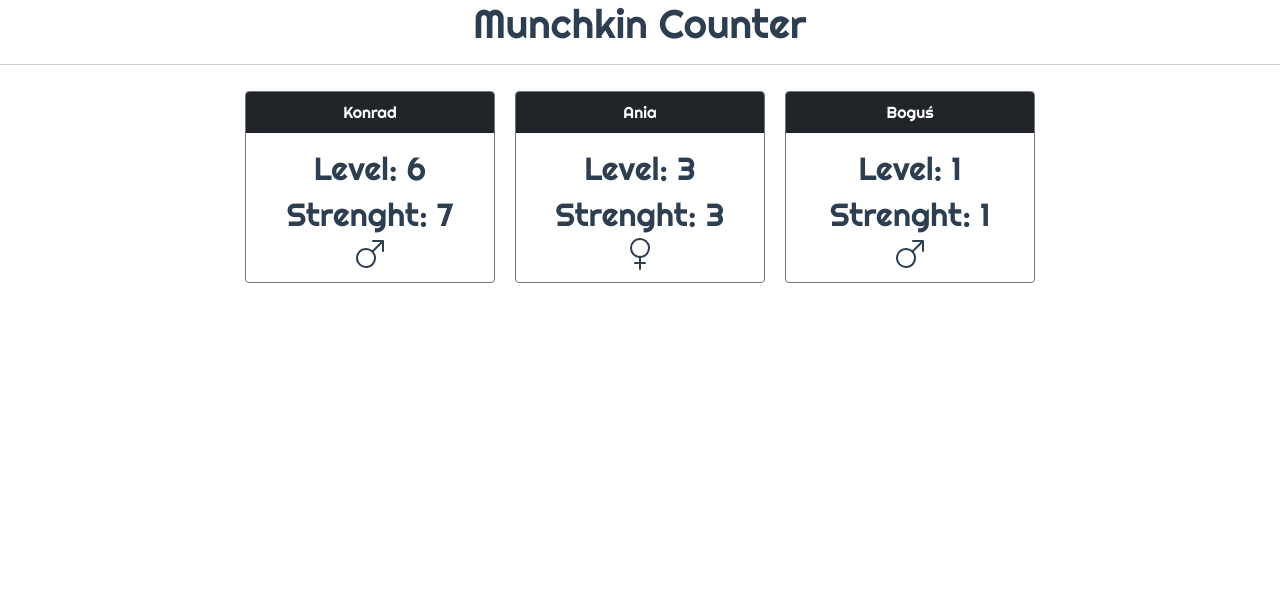
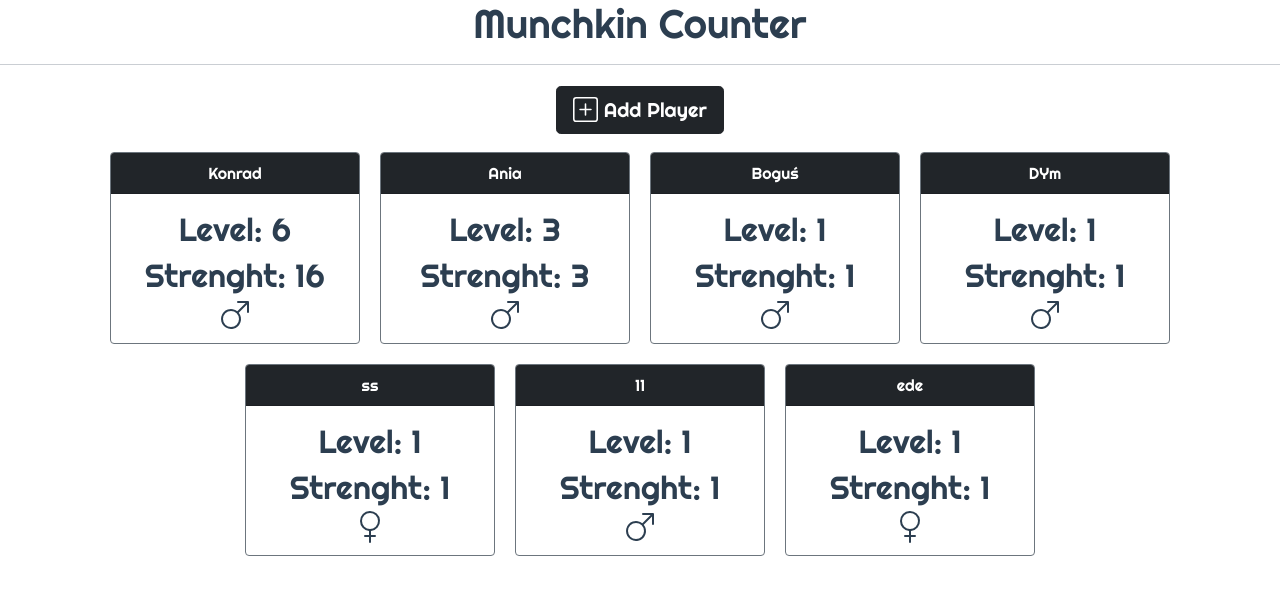
Before and after one commit to Konrad47/Vuex-ts-munchkin-counter, a Vue app: page / in a window 1280 px wide. Shown: the top 594 px of the page. Built offline with nearby package versions, Linux system fonts and the light colour scheme; data requests are answered from the project's data file.

Commit message:
add player

```diff
--- a/db.json
+++ b/db.json
@@ -4,13 +4,13 @@
       "id": 1,
       "name": "Konrad",
       "sex": true,
-      "items": 1,
+      "items": 10,
       "level": 6
     },
     {
       "id": 2,
       "name": "Ania",
-      "sex": false,
+      "sex": true,
       "items": 0,
       "level": 3
     },
@@ -20,6 +20,34 @@
       "sex": true,
       "items": 0,
       "level": 1
+    },
+    {
+      "id": 7,
+      "name": "DYm",
+      "sex": true,
+      "items": 0,
+      "level": 1
+    },
+    {
+      "id": 57,
+      "name": "ss",
+      "sex": false,
+      "items": 0,
+      "level": 1
+    },
+    {
+      "id": 37,
+      "name": "11",
+      "sex": true,
+      "items": 0,
+      "level": 1
+    },
+    {
+      "id": 77,
+      "name": "ede",
+      "sex": false,
+      "items": 0,
+      "level": 1
     }
   ]
 }
--- a/src/views/PlayersView.vue
+++ b/src/views/PlayersView.vue
@@ -1,4 +1,24 @@
 <template>
+  <div>
+    <b-button @click="showModal" variant="dark" size="lg" class="mb-2">
+      <b-icon icon="plus-square" aria-hidden="true"></b-icon> Add Player
+    </b-button>
+    <b-modal ref="my-modal" hide-header hide-footer>
+      <div class="d-block text-center">
+        <b-form-group label="Name" label-for="name-input"></b-form-group>
+        <b-form-input v-model="player.name" id="name-input"></b-form-input>
+        <button id="sex" @click="player.sex = !player.sex">
+          <b-icon v-if="player.sex" scale="2" icon="gender-male"></b-icon>
+          <b-icon v-else scale="2" icon="gender-female"></b-icon>
+        </button>
+      </div>
+      <b-button @click="addPlayer()" class="mt-3" variant="dark" block
+        >Add Player</b-button
+      >
+      <b-button @click="hideModal()" class="mt-3" variant="dark" block
+        >Close</b-button
+      >
+    </b-modal>
     <div>
       <div id="players" v-for="(player, i) in getPlayers" :key="i">
         <router-link
@@ -28,6 +48,7 @@
         </router-link>
       </div>
     </div>
+  </div>
 </template>
 
 <script lang="ts" src="./playersView.component.ts">
@@ -47,4 +68,13 @@ a:hover {
   color: #2c3e50;
   font-weight: bold;
 }
+button {
+  margin: 5px;
+}
+#sex {
+  border: none;
+  color: #2c3e50;
+  background: white;
+  margin: 10px;
+}
 </style>
--- a/src/views/playerView.component.ts
+++ b/src/views/playerView.component.ts
@@ -10,14 +10,6 @@ export default class PlayerView extends Vue {
   id!: number;
 
   @Inject("playersService") private playersService!: () => PlayersService;
-
-  public player: IPlayer = {
-    id: this.$store.getters.getPlayer.id,
-    name: this.$store.getters.getPlayer.name,
-    sex: this.$store.getters.getPlayer.sex,
-    items: this.$store.getters.getPlayer.items,
-    level: this.$store.getters.getPlayer.level,
-  };
 
   get getPlayer() {
     return this.$store.getters.getPlayer;
--- a/src/views/players.service.ts
+++ b/src/views/players.service.ts
@@ -16,4 +16,16 @@ export default class PlayersService {
         });
     });
   }
+  public addPlayer(player: IPlayer): Promise<IPlayer> {
+    return new Promise<IPlayer>((resolve, reject) => {
+      axios
+        .post(`${url}`, player)
+        .then((res) => {
+          resolve(res.data);
+        })
+        .catch((err) => {
+          reject(err);
+        });
+    });
+  }
 }
--- a/src/views/playersView.component.ts
+++ b/src/views/playersView.component.ts
@@ -1,12 +1,44 @@
+import { IPlayer } from "@/model/player.model";
 import Vue from "vue";
 import Component from "vue-class-component";
+import { Inject, Ref } from "vue-property-decorator";
+import PlayersService from "./players.service";
 
 @Component
 export default class PlayersView extends Vue {
+  @Inject("playersService") private playersService!: () => PlayersService;
   get getPlayers() {
     return this.$store.getters.getPlayers;
   }
   created() {
     this.$store.dispatch("fetchPlayers");
   }
+
+  public player: IPlayer = {
+    id: Math.floor(Math.random() * 100),
+    name: "",
+    sex: true,
+    items: 0,
+    level: 1,
+  };
+
+  @Ref("my-modal") myModal: any;
+
+  public addPlayer() {
+    if (this.player.name != "") {
+      this.playersService().addPlayer(this.player);
+      this.getPlayers.push(this.player);
+      this.myModal.hide();
+    } else {
+      alert("Name cannot be empty");
+    }
+  }
+
+  showModal() {
+    this.myModal.show();
+  }
+
+  hideModal() {
+    this.myModal.hide();
+  }
 }
```
Lines whose indentation alone changed are shown as unchanged.
